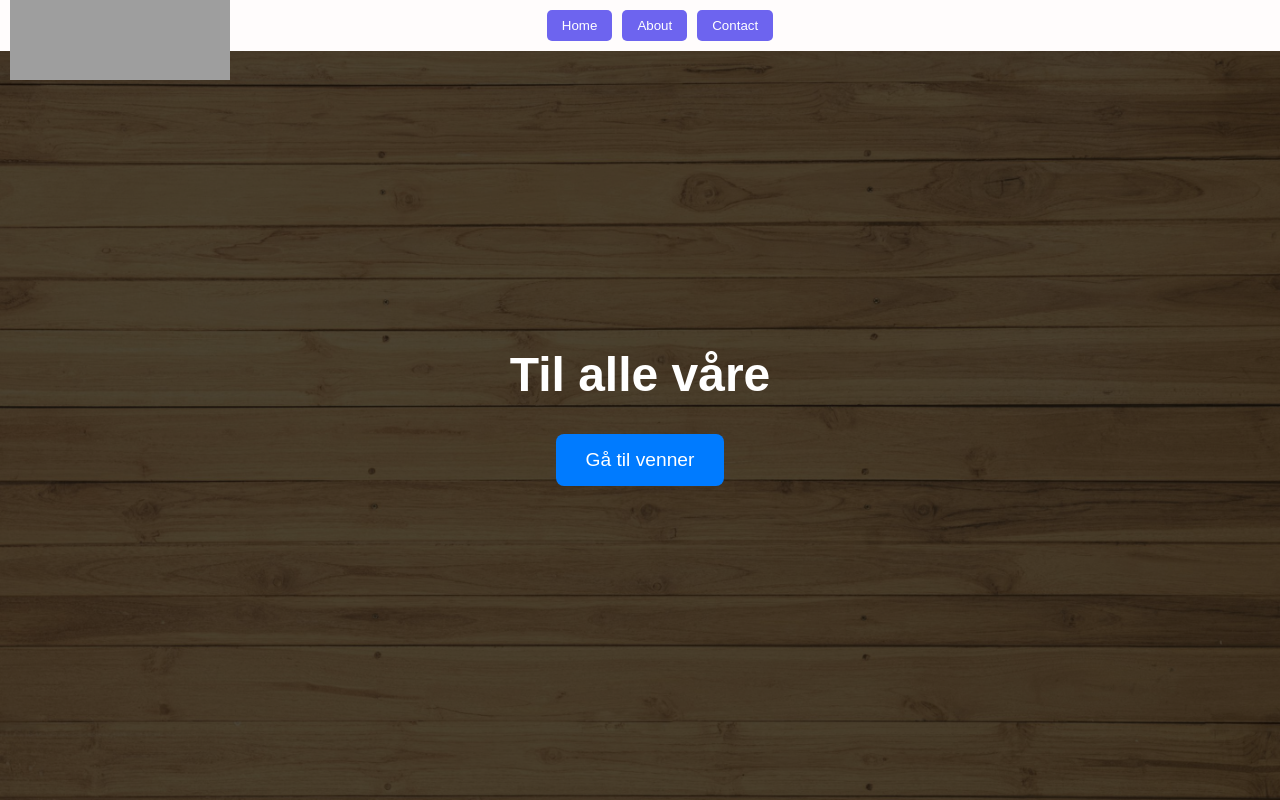
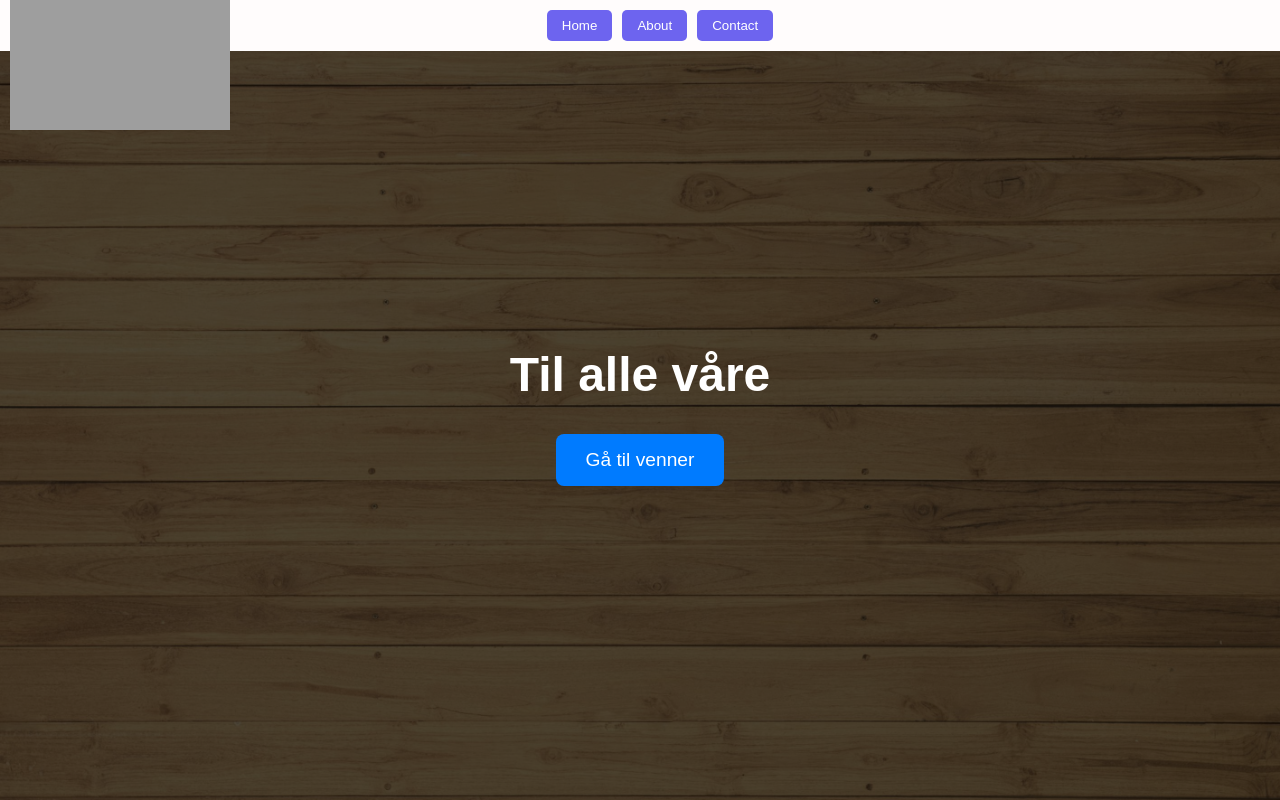
Before and after one commit to IvanKalyta2025/socialAPP, a plain HTML site: page index.html in a window 1280 px wide. Drawn offline with Linux system fonts and the light colour scheme; grey boxes are pictures that could not be loaded.

Commit message:
logo edited

```diff
--- a/style/style.css
+++ b/style/style.css
@@ -42,10 +42,10 @@ h1 {
 
 .logo{
     position: absolute;
-    top: -30px;
+    top: -70px;
     left: 10px;
     width: 220px;
-    height: 110px;
+    height: 200px;
     margin-bottom: none;
 }
 
@@ -75,5 +75,5 @@ h1 {
 }
 
 .top-bar button:hover {
-    background-color: #777;
+    background-color: #dac4c4;
 }
```
